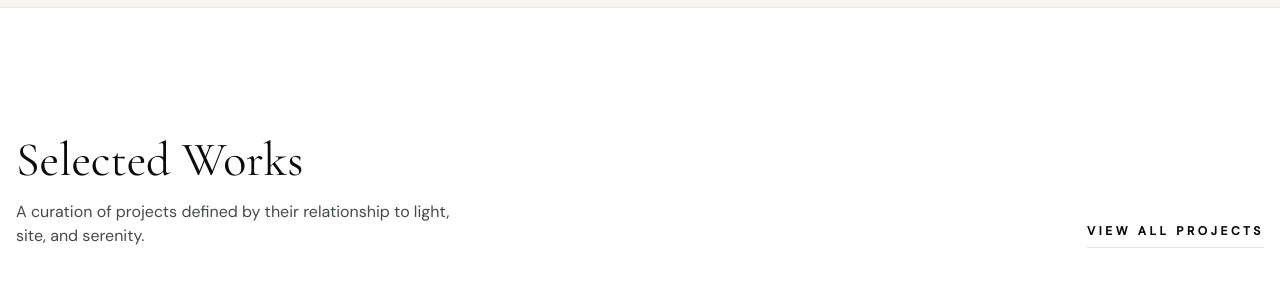
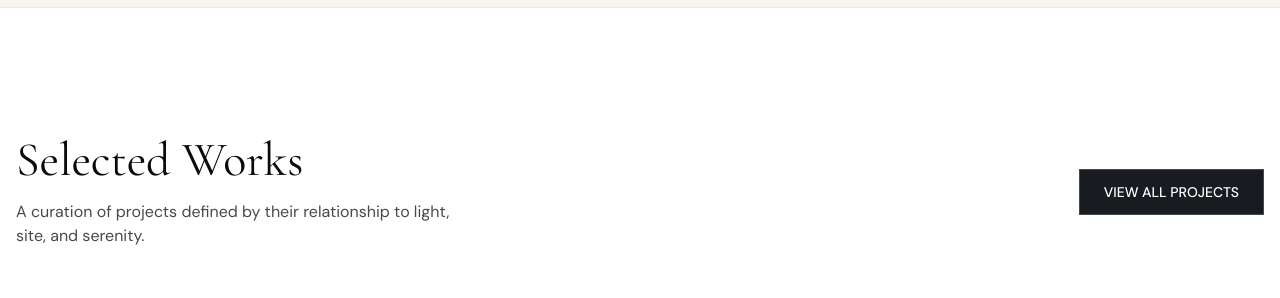
Before and after one commit to adixoo/roshnistudio, a Next.js app: page / in a window 1280 px wide. Shown: the part 4600-4898 px from the top of the page. Built offline with nearby package versions, Linux system fonts and the light colour scheme.

Commit message:
added next dynamic on studio profile

```diff
--- a/src/app/_home/Projects.tsx
+++ b/src/app/_home/Projects.tsx
@@ -1,3 +1,6 @@
+import { Button } from "@/components/ui/button";
+import Link from "next/link";
+
 const projects = [
   {
     title: "The Glass House",
@@ -29,7 +32,7 @@ export default function Projects() {
   return (
     <section className="bg-white py-32" id="projects">
       <div className="mx-auto max-w-7xl px-4">
-        <div className="mb-16 flex flex-col justify-between gap-8 md:flex-row md:items-end">
+        <div className="mb-16 flex flex-col justify-between gap-8 md:flex-row md:items-center">
           <div>
             <h2 className="mb-4 font-serif text-5xl">Selected Works</h2>
             <p className="text-primary-foreground/80 max-w-md">
@@ -38,12 +41,14 @@ export default function Projects() {
             </p>
           </div>
 
-          <a
-            className="border-gold hover:text-gold border-b pb-2 text-xs font-bold tracking-[0.3em] uppercase transition-colors"
-            href="#"
-          >
-            View All Projects
-          </a>
+          <Link href="/projects">
+            <Button
+              variant={"outline"}
+              className="hover:bg-charcoal/70 text-white"
+            >
+              View All Projects
+            </Button>
+          </Link>
         </div>
 
         <div className="grid gap-12 md:grid-cols-2">
--- a/src/app/profile/page.tsx
+++ b/src/app/profile/page.tsx
@@ -1,11 +1,13 @@
-import Approach from "./_components/Approach";
-import CTA from "./_components/CTA";
-import Hero from "./_components/Hero";
-import Quote from "./_components/Quote";
+import dynamic from "next/dynamic";
+
+const Hero = dynamic(() => import("./_components/Hero"));
+const Approach = dynamic(() => import("./_components/Approach"));
+const Quote = dynamic(() => import("./_components/Quote"));
+const CTA = dynamic(() => import("./_components/CTA"));
 
 export default function Profile() {
   return (
-    <div className="bg-background-light dark:bg-background-dark text-primary dark:text-accent-cream transition-colors duration-300">
+    <div className="bg-sand-50">
       <Hero />
       <Quote />
       <Approach />
```
